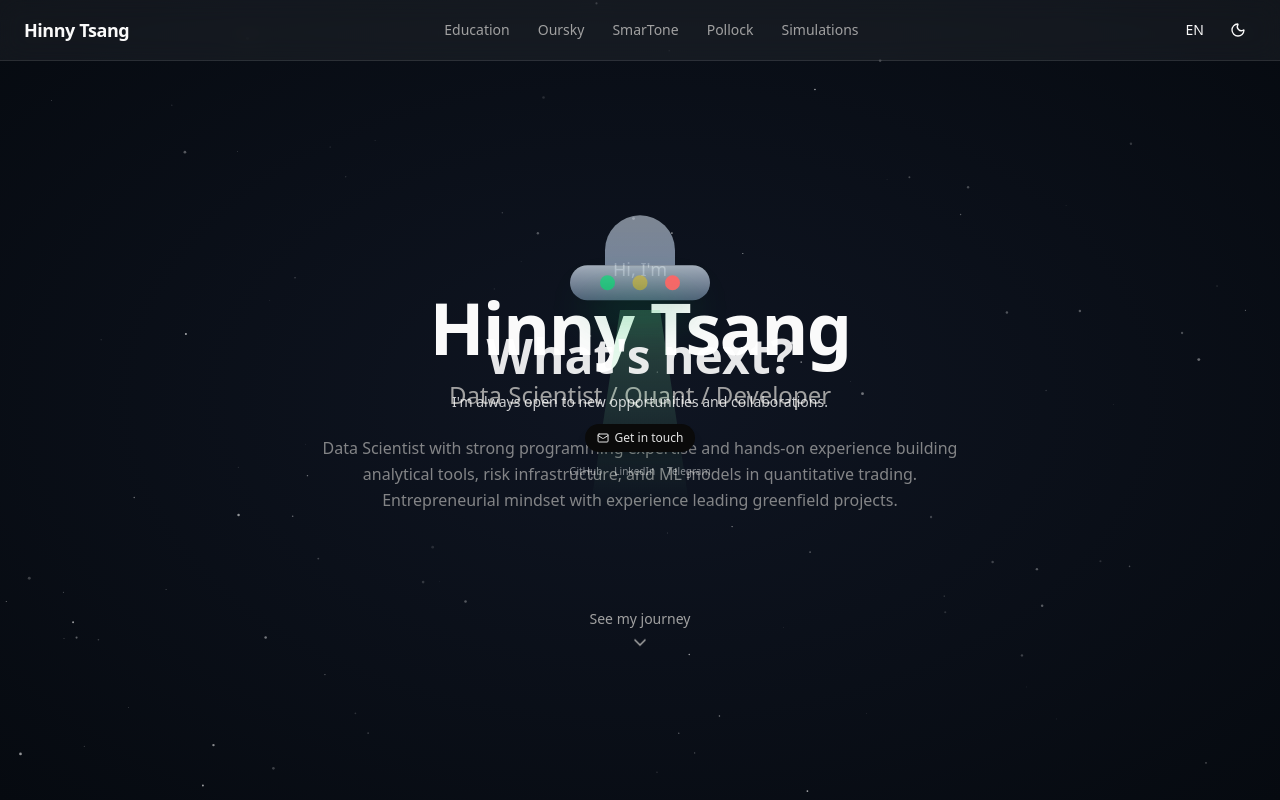
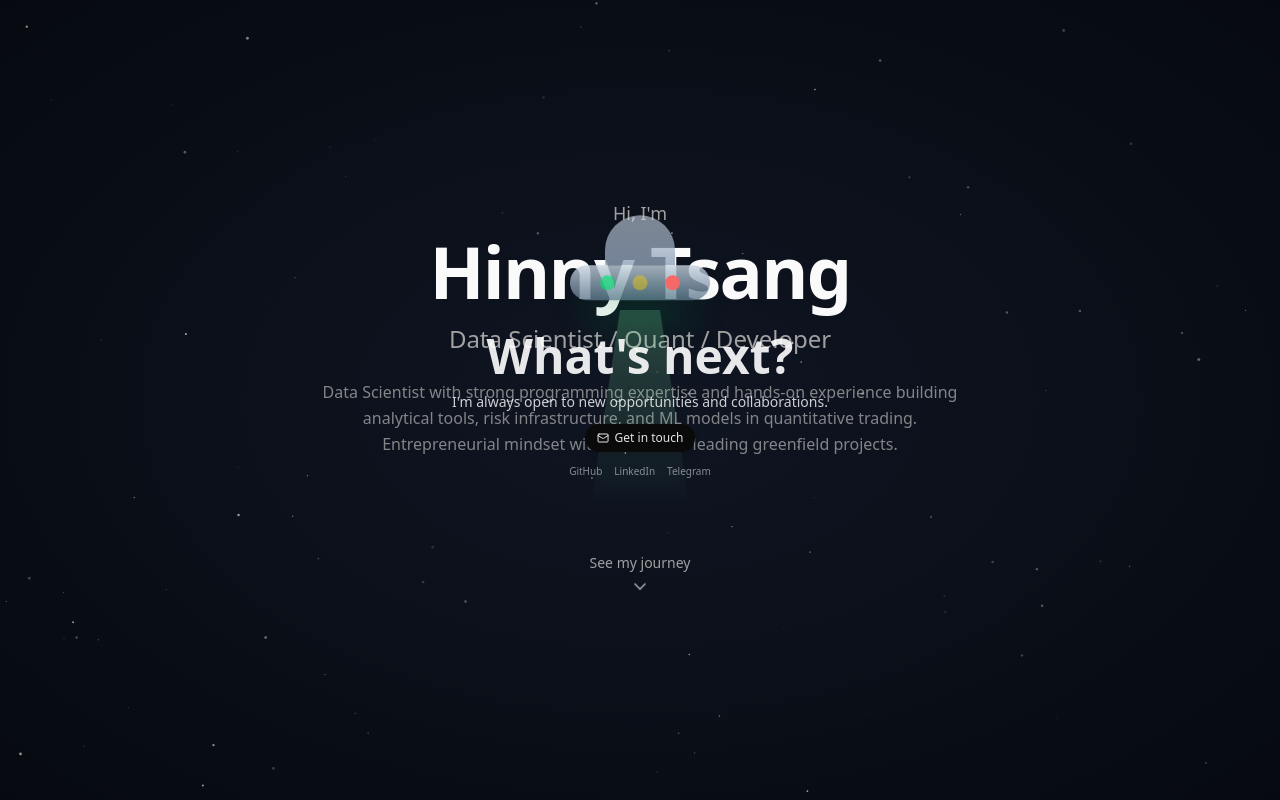
Before and after one commit to HinnyTsang/hinnytsang.github.io, a Next.js app: page /en in a window 1280 px wide. Shown: the top 800 px of the page. Built offline with nearby package versions, Linux system fonts and the light colour scheme.

Commit message:
Remove navbar at this moment

```diff
--- a/src/app/[locale]/layout.tsx
+++ b/src/app/[locale]/layout.tsx
@@ -1,7 +1,6 @@
 import { notFound } from "next/navigation";
 import { hasLocale, NextIntlClientProvider } from "next-intl";
 import { setRequestLocale } from "next-intl/server";
-import { Navbar } from "@/components/layout/navbar";
 import { ParallaxStars } from "@/components/parallax-stars";
 import { ScrollBackground } from "@/components/scroll-background";
 import { ThemeProvider } from "@/components/theme-provider";
@@ -31,8 +30,7 @@ export default async function LocaleLayout({ children, params }: Props) {
         <ScrollBackground />
         <ParallaxStars />
         <UfoGuide />
-        <Navbar />
-        <main className="pt-14">{children}</main>
+        <main>{children}</main>
       </ThemeProvider>
     </NextIntlClientProvider>
   );
--- a/src/app/[locale]/simulations/page.tsx
+++ /dev/null
@@ -1,45 +0,0 @@
-import type { Locale } from "next-intl";
-import { useTranslations } from "next-intl";
-import { setRequestLocale } from "next-intl/server";
-import { use } from "react";
-import { Badge } from "@/components/ui/badge";
-import { Card, CardDescription, CardHeader, CardTitle } from "@/components/ui/card";
-
-type Props = {
-  params: Promise<{ locale: Locale }>;
-};
-
-const simulations = [
-  { id: "sph", emoji: "💧" },
-  { id: "slime", emoji: "🦠" },
-] as const;
-
-export default function SimulationsPage({ params }: Props) {
-  const { locale } = use(params);
-  setRequestLocale(locale);
-
-  // biome-ignore lint/suspicious/noExplicitAny: dynamic i18n keys
-  const t: any = useTranslations();
-
-  return (
-    <div className="mx-auto max-w-3xl px-6 py-16">
-      <h1 className="text-4xl font-bold">{t("page.simulations.title")}</h1>
-      <p className="mt-2 text-lg text-muted-foreground">{t("page.simulations.subtitle")}</p>
-
-      <div className="mt-10 grid gap-6 sm:grid-cols-2">
-        {simulations.map(({ id, emoji }) => (
-          <Card key={id} className="relative overflow-hidden opacity-75">
-            <CardHeader>
-              <div className="mb-2 text-4xl">{emoji}</div>
-              <CardTitle>{t(`page.simulations.${id}.title`)}</CardTitle>
-              <CardDescription>{t(`page.simulations.${id}.desc`)}</CardDescription>
-            </CardHeader>
-            <Badge variant="secondary" className="absolute top-4 right-4 text-xs">
-              {t("page.simulations.coming-soon")}
-            </Badge>
-          </Card>
-        ))}
-      </div>
-    </div>
-  );
-}
--- a/src/components/layout/navbar.tsx
+++ /dev/null
@@ -1,76 +0,0 @@
-"use client";
-
-import { Menu } from "lucide-react";
-import { useTranslations } from "next-intl";
-import { useState } from "react";
-import { Button } from "@/components/ui/button";
-import { Sheet, SheetContent, SheetHeader, SheetTitle, SheetTrigger } from "@/components/ui/sheet";
-import { Link } from "@/i18n/navigation";
-import { careerItems } from "@/lib/data";
-import { LocaleSwitcher } from "./locale-switcher";
-import { ThemeToggle } from "./theme-toggle";
-
-export function Navbar() {
-  // biome-ignore lint/suspicious/noExplicitAny: dynamic i18n keys
-  const t: any = useTranslations();
-  const [open, setOpen] = useState(false);
-
-  const sectionLinks = [
-    { key: "education", href: "#education" },
-    ...careerItems.map(({ id }) => ({ key: id, href: `#${id}` })),
-  ];
-
-  const navLinks = (
-    <>
-      {sectionLinks.map(({ key, href }) => (
-        <a
-          key={key}
-          href={href}
-          onClick={() => setOpen(false)}
-          className="rounded-md px-3 py-2 text-sm text-muted-foreground transition-colors hover:text-foreground"
-        >
-          {t(`component.nav.${key}`)}
-        </a>
-      ))}
-      <Link
-        href="/simulations"
-        onClick={() => setOpen(false)}
-        className="rounded-md px-3 py-2 text-sm text-muted-foreground transition-colors hover:text-foreground"
-      >
-        {t("component.nav.simulations")}
-      </Link>
-    </>
-  );
-
-  return (
-    <nav className="fixed top-0 z-50 flex w-full items-center justify-between border-b border-white/10 bg-black/20 px-6 py-3 backdrop-blur-md dark:bg-white/5">
-      <Link href="/" className="text-lg font-semibold tracking-tight">
-        Hinny Tsang
-      </Link>
-
-      {/* Desktop nav */}
-      <div className="hidden items-center gap-1 md:flex">{navLinks}</div>
-
-      <div className="flex items-center gap-1">
-        <LocaleSwitcher />
-        <ThemeToggle />
-
-        {/* Mobile hamburger */}
-        <Sheet open={open} onOpenChange={setOpen}>
-          <SheetTrigger asChild>
-            <Button variant="ghost" size="icon" className="md:hidden">
-              <Menu className="h-5 w-5" />
-              <span className="sr-only">Open menu</span>
-            </Button>
-          </SheetTrigger>
-          <SheetContent side="right" className="w-64">
-            <SheetHeader>
-              <SheetTitle>Navigation</SheetTitle>
-            </SheetHeader>
-            <div className="mt-6 flex flex-col gap-2">{navLinks}</div>
-          </SheetContent>
-        </Sheet>
-      </div>
-    </nav>
-  );
-}
--- a/src/messages/en.json
+++ b/src/messages/en.json
@@ -45,10 +45,5 @@
   "section.cta.subtitle": "I'm always open to new opportunities and collaborations.",
   "section.cta.email": "Get in touch",
 
-  "component.nav.education": "Education",
-  "component.nav.oursky": "Oursky",
-  "component.nav.smartone": "SmarTone",
-  "component.nav.pollock": "Pollock",
-  "component.nav.simulations": "Simulations",
   "component.footer.copyright": "© {year} Man Hin Tsang. All rights reserved."
 }
```
